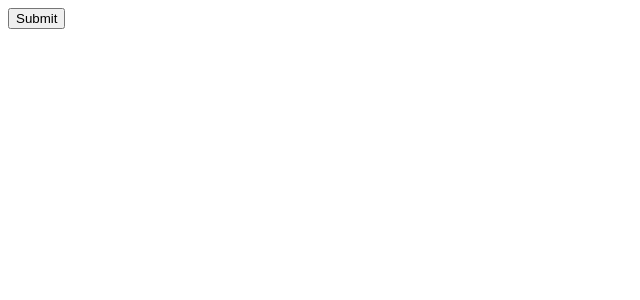
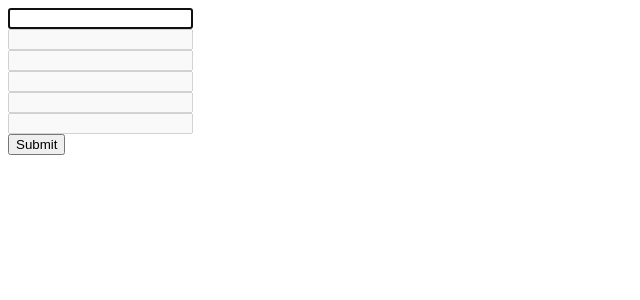
Before and after one commit to BlueCollared/wordle, an Angular app: page / in a window 1280 px wide. Shown: the top 300 px of the page, without its empty margins (0-640 px from the left). Built offline with nearby package versions, Linux system fonts and the light colour scheme.

Commit message:
1st working version

```diff
--- a/src/app/app.ts
+++ b/src/app/app.ts
@@ -3,6 +3,7 @@ import { RouterOutlet } from '@angular/router';
 import { WordleComponent } from "./wordle-component/wordle-component";
 
 @Component({
+  standalone: true,
   selector: 'app-root',
   imports: [RouterOutlet, WordleComponent],
   templateUrl: './app.html',
--- a/src/app/core/wordle-game.ts
+++ b/src/app/core/wordle-game.ts
@@ -3,23 +3,38 @@ import { WordleEvaluator } from './wordle-evaluator';
 import { GuessResult, RejectedGuess } from './wordle-types';
 
 export class WordleGame {
+  attempts(): string[] {
+    return [...this._attempts]
+  }
 
   private readonly answer: string;
-  private readonly maxAttempts: number;
+  private readonly _maxAttempts: number = 6;
+  public get maxAttempts(): number {
+    return this._maxAttempts;
+  }
 
-  private _cntAttempts = signal(0);
-  cntAttempts = this._cntAttempts.asReadonly();
-  gameOver = computed(() => this._cntAttempts() >= this.maxAttempts || this._attempts().includes(this.answer));
-  private _attempts = signal<string[]>([]);
-  public attempts = this._attempts.asReadonly();
+  private _cntAttempts() {
+    return this._attempts.length;
+   }
+
+  public isGameOver(): boolean {
+    return this._cntAttempts() >= this.maxAttempts || this._attempts.includes(this.answer);
+  }
+
+  private _attempts:string[] = [];
+
+
+  public get maxLength () : number {
+    return this.answer.length;
+  }
 
   constructor(answer: string, maxAttempts: number) {
     this.answer = answer;
-    this.maxAttempts = maxAttempts;
+    this._maxAttempts = maxAttempts;
   }
 
   makeGuess(input: string): GuessResult {
-    if (this.gameOver())
+    if (this.isGameOver())
         return {reason: `Past max attempts`};
 
     if (input.length !== this.answer.length) {
@@ -31,8 +46,7 @@ export class WordleGame {
       return rejection;
     }
 
-    this._cntAttempts.update(x => x + 1);
-    this._attempts.update(attempts => [...attempts, input]);
+    this._attempts.push(input);
 
     return WordleEvaluator.evaluateAttempt(input.toUpperCase(), this.answer);
   }
--- a/src/app/wordle-component/wordle-component.html
+++ b/src/app/wordle-component/wordle-component.html
@@ -1,30 +1,36 @@
 <div class="wordle-container">
 <form (submit)="submitGuess(); $event.preventDefault()">
-  @for (attempt of attempts; track attempt; let i = $index) {
+  @for (attempt of attempts; track i; let i = $index) {
     <div>
       <input
         type="text"
-        maxlength="5"
-        [disabled]="$index !== this.game.cntAttempts()"
-        [ngModel]="game.attempts()[i]"
+        [maxlength]="maxLength"
+        [disabled]="i != currentGuessId || game.isGameOver()"
+        [(ngModel)]="attempts[i]"
         name="guess{{ i }}"
         autocomplete="off"
         autofocus
       />
-      @if (attempt) {
-        <span>{{ attempt }}</span>
-      }
     </div>
   }
 
-  <button type="submit" [disabled]="game.gameOver()">Submit</button>
+  <button type="submit" [disabled]="game.isGameOver()">Submit</button>
 </form>
 
 @if (guessFeedback) {
   <p style="color: red;">{{ guessFeedback }}</p>
 }
 
-@if (game.gameOver() && !guessFeedback) {
+@if (game.isGameOver() && !guessFeedback) {
+  <p>Game Over!</p>
+}
+
+
+@if (guessFeedback) {
+  <p style="color: red;">{{ guessFeedback }}</p>
+}
+
+@if (game.isGameOver() && !guessFeedback) {
   <p>Game Over!</p>
 }
 </div>
--- a/src/app/wordle-component/wordle-component.ts
+++ b/src/app/wordle-component/wordle-component.ts
@@ -1,6 +1,5 @@
 import { Component } from '@angular/core';
 import { WordleGame } from '../core/wordle-game';
-import { max } from 'rxjs';
 import { GuessResult } from '../core/wordle-types';
 import { FormsModule } from '@angular/forms';
 
@@ -13,24 +12,43 @@ import { FormsModule } from '@angular/forms';
 })
 export class WordleComponent{
 
-  readonly maxAttempts = 6;
-game = new WordleGame('APPLE', this.maxAttempts);
+  // maxAttempts = 6;
+game = new WordleGame('APPLE', 6);
 attempts: string[] = [];
-currentGuess: string = '';
+currentGuessId = 0;
 
   guessFeedback: GuessResult | null = null;
+  maxLength: number;
+  isGameOver:boolean = false;
+
+  /**
+   *
+   */
+  constructor() {
+    //this.attempts = Array(this.maxAttempts).fill('');
+    this.maxLength = this.game.maxLength;
+    for (let i = 0; i < this.game.attempts().length; i++) {
+      this.attempts.push(this.game.attempts()[i]);
+    }
+    for (let i = this.game.attempts().length; i<this.game.maxAttempts; i++) {
+      this.attempts.push('');
+    }
+    this.currentGuessId = this.game.attempts().length;
+  }
 
   submitGuess() {
-    if (this.game.gameOver()) return;
+    if (this.game.isGameOver()) return;
 
-    const result: GuessResult = this.game.makeGuess(this.currentGuess.toUpperCase());
+    let currentGuess = this.attempts[this.currentGuessId];
+    const result: GuessResult = this.game.makeGuess(currentGuess.toUpperCase());
 
     if (typeof result === 'string') {
       this.guessFeedback = null;
+      this.currentGuessId++;
+      this.isGameOver = this.game.isGameOver();
     } else {
       this.guessFeedback = result.reason;
+      this.attempts[this.currentGuessId] = '';
     }
-
-    this.currentGuess = '';
   }
 }
```
